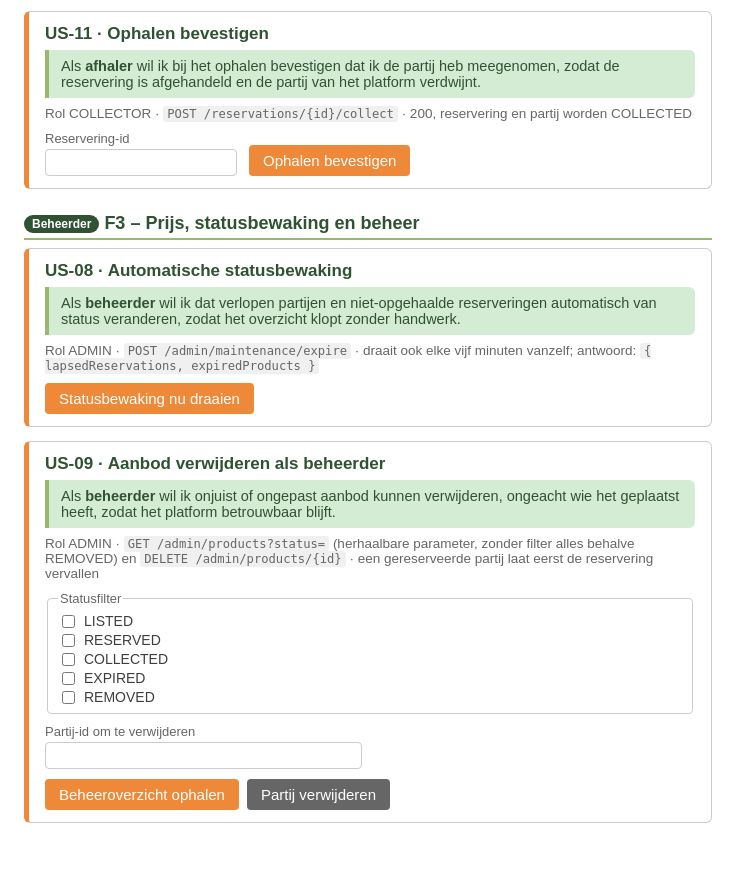
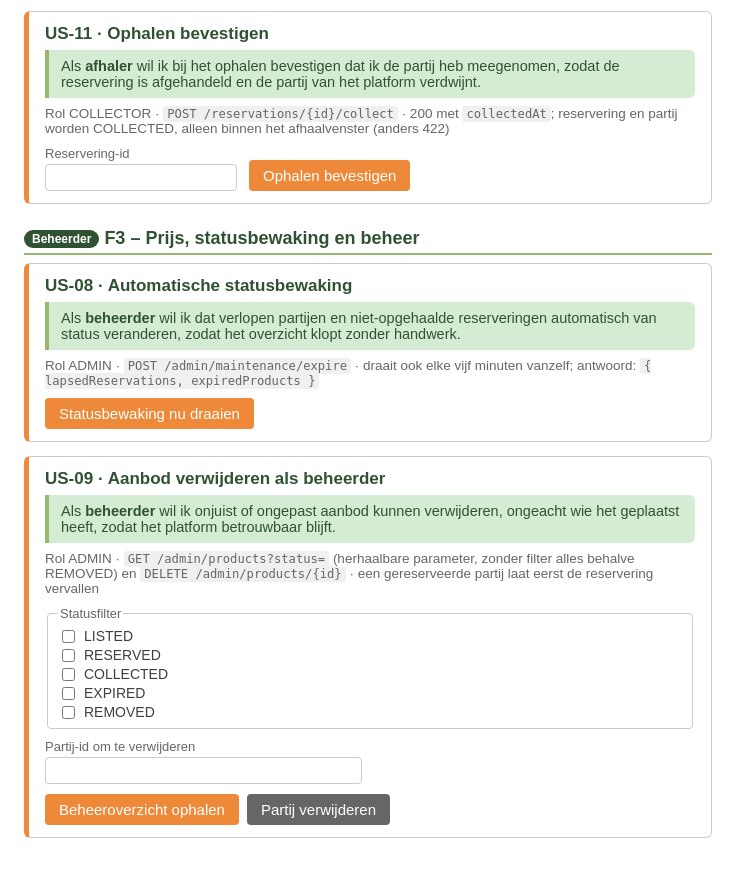
Before and after one commit to renee77/restpartijen-api, a plain HTML site: page demo-frontend/index.html in a window 1280 px wide. Shown: the part 2855-3731 px from the top of the page, without its empty margins (0-751 px from the left). Drawn offline with Linux system fonts and the light colour scheme.

Commit message:
docs(demo-frontend): describe the US-11 contract from PR #75
Collecting returns 200 with collectedAt and is only allowed inside the
pickup window; US-06 and US-11 are on main now.

Co-Authored-By: Claude Fable 5.1 <noreply@anthropic.com>

```diff
--- a/demo-frontend/index.html
+++ b/demo-frontend/index.html
@@ -188,7 +188,8 @@
     <h2>US-11 · Ophalen bevestigen</h2>
     <!-- The user story as written in the FTD, so the video shows story, endpoint and response in one frame. -->
     <p class="story">Als <strong>afhaler</strong> wil ik bij het ophalen bevestigen dat ik de partij heb meegenomen, zodat de reservering is afgehandeld en de partij van het platform verdwijnt.</p>
-    <p class="meta">Rol COLLECTOR · <code>POST /reservations/{id}/collect</code> · 200, reservering en partij worden COLLECTED</p>
+    <p class="meta">Rol COLLECTOR · <code>POST /reservations/{id}/collect</code> · 200 met <code>collectedAt</code>; reservering en partij worden COLLECTED,
+      alleen binnen het afhaalvenster (anders 422)</p>
     <form id="form-collect" class="row">
       <label>Reservering-id <input name="reservationId" type="number" min="1" value=""></label>
       <button type="submit">Ophalen bevestigen</button>
```
Also changed, not shown: 1 other file.
